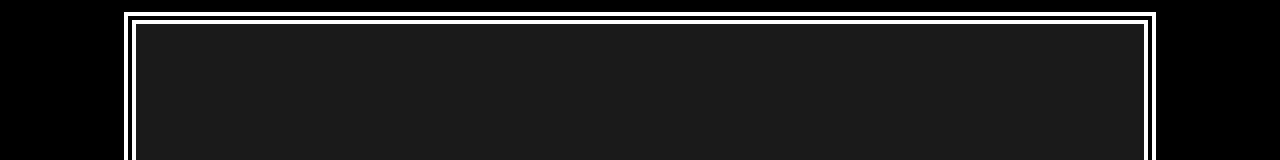
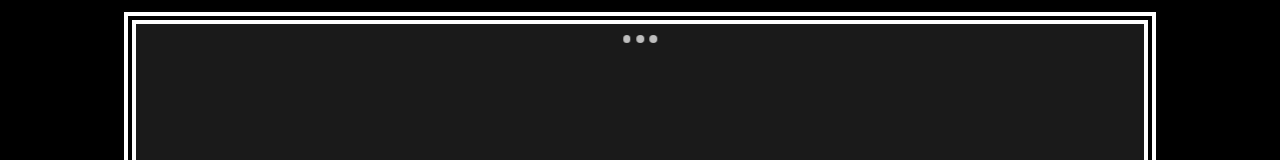
Before and after one commit to brainase/dadaspiel, a React (Vite) app: page / in a window 1280 px wide. Shown: the top 160 px of the page. Built offline with nearby package versions, Linux system fonts and the light colour scheme.

Commit message:
Controls panel hidden now

```diff
--- a/App.tsx
+++ b/App.tsx
@@ -115,7 +115,7 @@ const App: React.FC = () => {
 
     return (
         <GameWrapper>
-            {[GameScreen.CASE_SELECTION, GameScreen.MINIGAME_INTRO, GameScreen.MINIGAME_PLAY, GameScreen.CASE_OUTRO].includes(screen) && <HUD />}
+            <HUD />
 
             <div key={screen} className="screen-content-wrapper">
                 {renderScreen()}
--- a/index.html
+++ b/index.html
@@ -88,6 +88,14 @@
         height: 100%;
         position: relative; /* For absolutely positioned children in minigames */
       }
+      @keyframes hud-glitch-in {
+        from { opacity: 0; transform: scale(0.5) translateY(-20px); }
+        to { opacity: 1; transform: scale(1) translateY(0); }
+      }
+       @keyframes hud-glitch-out {
+        from { opacity: 1; transform: scale(1) translateY(0); }
+        to { opacity: 0; transform: scale(0.5) translateY(-20px); }
+      }
     </style>
 </head>
   <body>
--- a/src/components/core/HUD.tsx
+++ b/src/components/core/HUD.tsx
@@ -1,4 +1,4 @@
-import React, { useState, useEffect } from 'react';
+import React, { useState, useEffect, useRef } from 'react';
 import { useSession, useSettings, useProfile, useNavigation } from '../../context/GameContext';
 import { playSound, SoundType } from '../../utils/AudioEngine';
 import { Character, GameScreen } from '../../../types';
@@ -14,8 +14,58 @@ export const HUD: React.FC = () => {
 
   const [isFullscreen, setIsFullscreen] = useState(!!document.fullscreenElement);
 
+  // States for HUD visibility
+  const [isSticky, setIsSticky] = useState(false); // For permanent visibility toggle
+  const [isHovering, setIsHovering] = useState(false); // For temporary visibility on hover/tap
+  const isHudVisible = isSticky || isHovering;
+
+  // Refs for interaction logic
+  const hideTimerRef = useRef<number | null>(null);
+  const lastTapRef = useRef(0);
+
+  // --- Event Handlers for Visor Interaction ---
+
+  const handleDesktopClick = () => {
+    // This logic is for desktop clicks only. Touch events are handled separately.
+    if ('ontouchstart' in window) return;
+    setIsSticky(prev => !prev);
+  };
+
+  const handleTouchStart = (e: React.TouchEvent) => {
+    e.preventDefault(); // Prevent ghost clicks on mobile that would trigger onClick
+    if (hideTimerRef.current) {
+        clearTimeout(hideTimerRef.current);
+        hideTimerRef.current = null;
+    }
+
+    const now = Date.now();
+    if (now - lastTapRef.current < 300) { // Double tap
+        setIsSticky(prev => !prev);
+        setIsHovering(false); // Ensure temporary visibility is off when toggling sticky
+    } else { // Single tap
+        if (!isSticky) {
+            setIsHovering(true);
+            hideTimerRef.current = window.setTimeout(() => {
+                setIsHovering(false);
+            }, 5000); // Hide after 5 seconds
+        }
+    }
+    lastTapRef.current = now;
+  };
+
+  const handleMouseEnter = () => {
+    if ('ontouchstart' in window) return; // Ignore mouse events on touch devices
+    setIsHovering(true);
+  };
+
+  const handleMouseLeave = () => {
+    if ('ontouchstart' in window) return; // Ignore mouse events on touch devices
+    setIsHovering(false);
+  };
+
+  // --- Handlers for Control Buttons ---
+
   const handleToggleMute = () => {
-    // We want the click sound to play even if we are about to mute.
     playSound(SoundType.BUTTON_CLICK);
     toggleMute();
   };
@@ -34,18 +84,27 @@ export const HUD: React.FC = () => {
   };
 
   useEffect(() => {
-    const onFullscreenChange = () => {
-      setIsFullscreen(!!document.fullscreenElement);
-    };
+    const onFullscreenChange = () => setIsFullscreen(!!document.fullscreenElement);
     document.addEventListener('fullscreenchange', onFullscreenChange);
     return () => document.removeEventListener('fullscreenchange', onFullscreenChange);
   }, []);
 
   return (
-    <div className="absolute top-0 left-0 right-0 p-4 flex justify-between items-center text-2xl z-50 pointer-events-none">
+    <div className="absolute top-0 left-0 right-0 pt-2 px-4 flex justify-between items-start text-2xl z-50 pointer-events-none">
+
+      {/* Left-side HUD elements (Score, Abilities, Controls) */}
+      <div
+        className="flex flex-col items-start gap-2 transition-all duration-300"
+        style={{
+            animation: isHudVisible ? 'hud-glitch-in 0.3s forwards' : 'hud-glitch-out 0.3s forwards',
+            opacity: isHudVisible ? 1 : 0,
+            transformOrigin: 'top center'
+        }}
+      >
+        {activeProfile && (
+            <>
                 <div>SCORE: {sessionScore}</div>
-      <div className="flex items-center gap-4">
-        {/* Character Abilities */}
+                <div className="flex items-center gap-2">
                     {character === Character.SEXISM && (
                         <button
                             onClick={activateArtistInsight}
@@ -77,17 +136,15 @@ export const HUD: React.FC = () => {
                             ГРАНЬ
                         </button>
                     )}
-
-        <div className="flex items-center">
-          {Array.from({ length: lives }).map((_, i) => (
-            <span key={i} className="text-red-500 text-4xl leading-none ml-2">♥</span>
-          ))}
                 </div>
+            </>
+        )}
+        <div className="flex items-center gap-2">
             <button
                 onClick={handleToggleMute}
                 className="pixel-button text-2xl !p-2 pointer-events-auto"
                 aria-label={isMuted ? "Включить звук" : "Выключить звук"}
-          style={{textShadow: 'none'}} // Emojis look better without text-shadow
+                style={{textShadow: 'none'}}
             >
                 {isMuted ? '🔇' : '🔊'}
             </button>
@@ -101,5 +158,35 @@ export const HUD: React.FC = () => {
             </button>
         </div>
       </div>
+
+      {/* Central HUD trigger (Dada-Visor) */}
+      <div
+        className="absolute left-1/2 -translate-x-1/2 top-2 w-auto h-auto pointer-events-auto cursor-pointer flex items-center justify-center animate-pulse p-2"
+        onClick={handleDesktopClick}
+        onTouchStart={handleTouchStart}
+        onMouseEnter={handleMouseEnter}
+        onMouseLeave={handleMouseLeave}
+        aria-label="Показать/скрыть интерфейс"
+        role="button"
+        tabIndex={0}
+      >
+        <div className="flex items-center justify-center gap-1.5">
+            <div className="w-2 h-2 bg-white rounded-full"></div>
+            <div className="w-2 h-2 bg-white rounded-full"></div>
+            <div className="w-2 h-2 bg-white rounded-full"></div>
+        </div>
+      </div>
+
+      {/* Right-side HUD elements (Lives only) */}
+      <div className="flex flex-col items-end gap-3">
+        {activeProfile && (
+            <div className="flex items-center">
+                {Array.from({ length: lives }).map((_, i) => (
+                    <span key={i} className="text-red-500 text-4xl leading-none ml-2">♥</span>
+                ))}
+            </div>
+        )}
+      </div>
+    </div>
   );
 };
```
Lines whose indentation alone changed are shown as unchanged.
